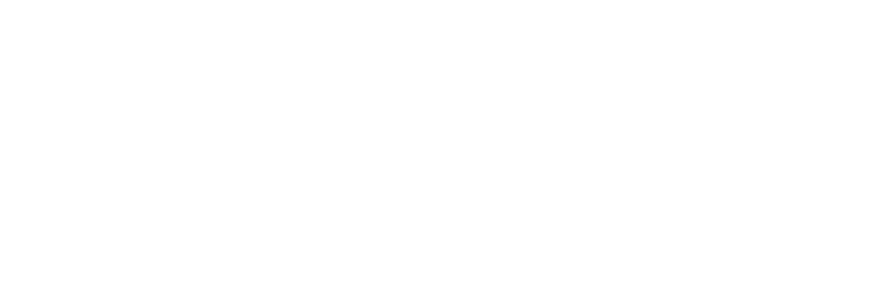
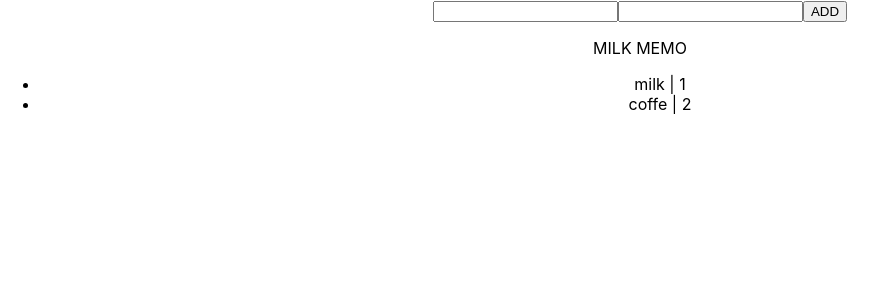
Before and after one commit to snamiki1212/milkmemo, a React (Create React App) app: page / in a window 1280 px wide. Shown: the top 300 px of the page, without its empty margins (0-887 px from the left). Built offline with nearby package versions, Linux system fonts and the light colour scheme.

Commit message:
Add skelton List

```diff
--- a/src/App.tsx
+++ b/src/App.tsx
@@ -1,9 +1,15 @@
 import React from 'react';
 import './App.css';
+import List from './containers/List';
 
 const App: React.FC = () => {
   return (
     <div className="App">
+      <input type='form' />
+      <input type='number' />
+      <button>ADD</button>
+      <p>MILK MEMO</p>
+      <List />
     </div>
   );
 }
--- /dev/null
+++ b/src/containers/List.tsx
@@ -0,0 +1,20 @@
+import React from 'react';
+
+const l = [{id: 123, name: 'milk', count: 1}, {id: 3424, name: 'coffe', count:2}];
+
+export const List = () => {
+  const list = l
+  return(
+    <ul>
+      {list.map(memo =>
+        <li key={memo.id}>
+          <span>{memo.name}</span>
+          {" | "}
+          <span>{memo.count}</span>
+        </li>
+      )}
+    </ul>
+  )
+}
+
+export default List;
```
